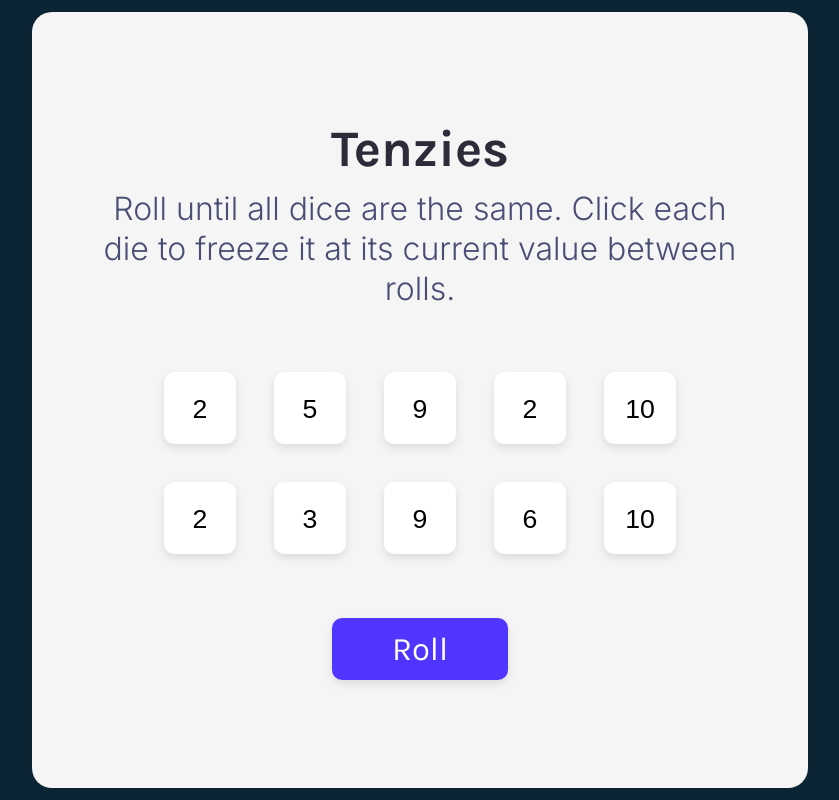
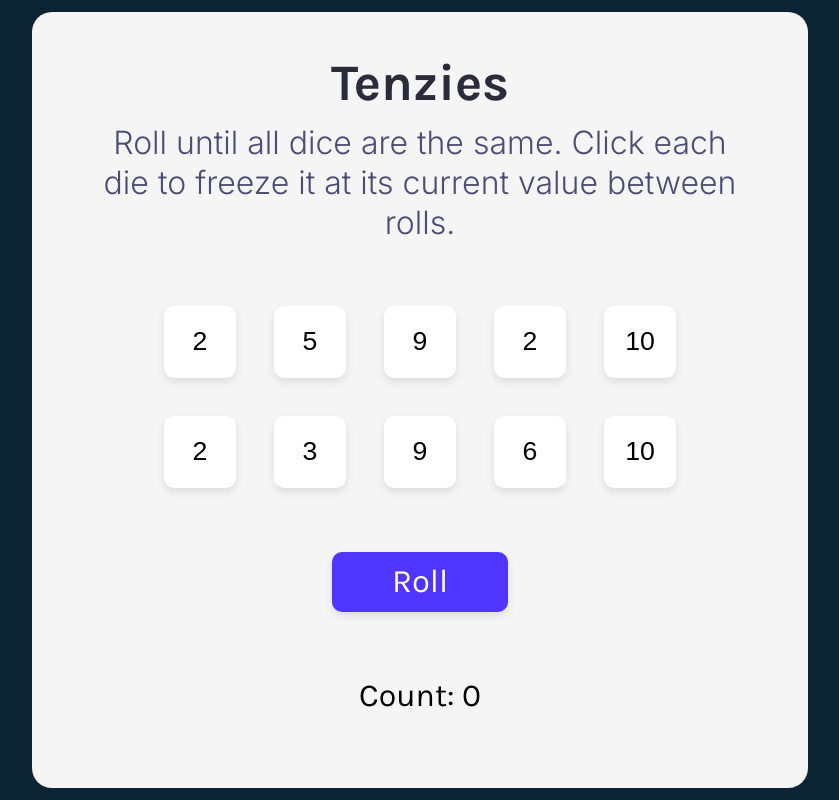
Before and after one commit to SCPassion/react-tenziesgame, a React (Vite) app: page / in a window 1280 px wide. Shown: the whole page, without its empty margins (220-1059 px from the left). Built offline with nearby package versions, Linux system fonts and the light colour scheme.

Commit message:
Added a roll counter

```diff
--- a/src/App.jsx
+++ b/src/App.jsx
@@ -4,6 +4,8 @@ import Confetti from 'react-confetti'
 
 export default function () {
     const [diceState, setDiceState] = React.useState(() => generateRandomNumbers())
+    const [rollCount, setRollCount] = React.useState(0)
+
     const ref = React.useRef(null)
     const isWinning = diceState.every(dice => dice.isHeld && dice.number === diceState[0].number)
 
@@ -54,11 +56,13 @@ export default function () {
 
     function handleRoll() {
         if (!isWinning) {
+            setRollCount(prevCount => prevCount + 1)
             setDiceState(prevState => prevState.map(dice =>
                 dice.isHeld ?
                     dice : { ...dice, number: Math.floor(Math.random() * 10 + 1) }
             ))
         } else {
+            setRollCount(0)
             setDiceState(generateRandomNumbers())
         }
     }
@@ -78,6 +82,9 @@ export default function () {
                 ref={ref}
             >{isWinning ? "New Game!" : "Roll"}
             </button>
+            <section>
+                <p>Count: <span>{rollCount}</span></p>
+            </section>
             {isWinning && <Confetti />}
         </main>
     )
```
